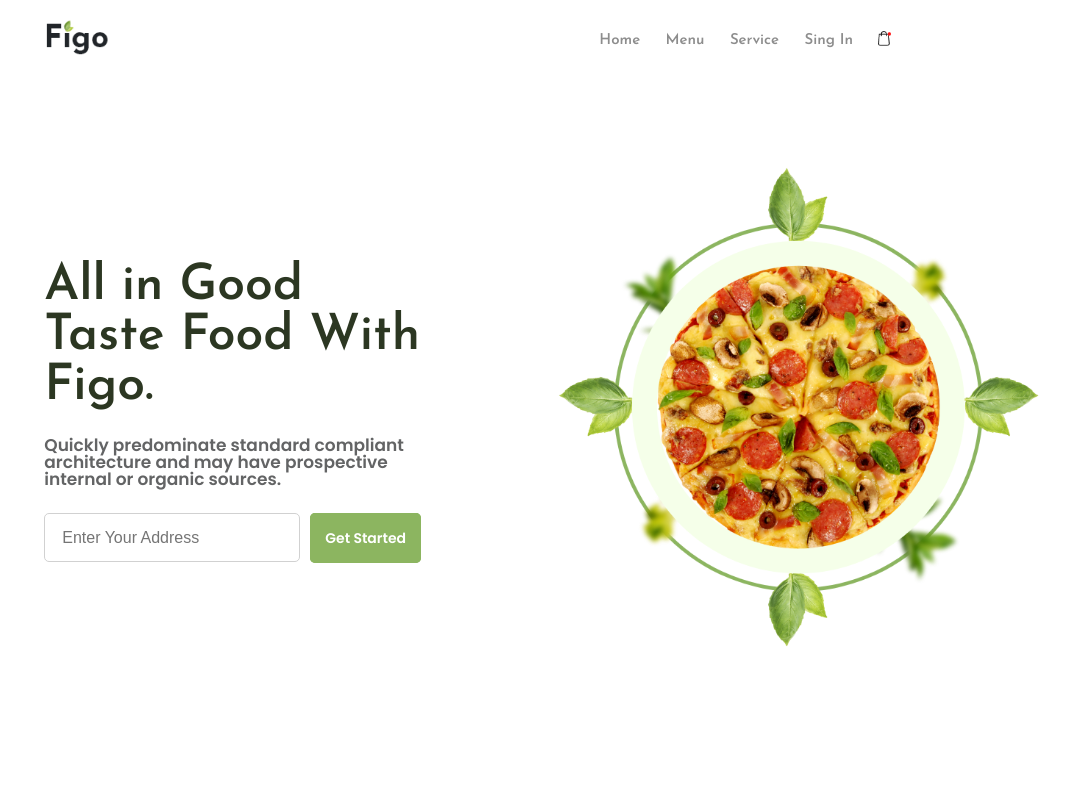
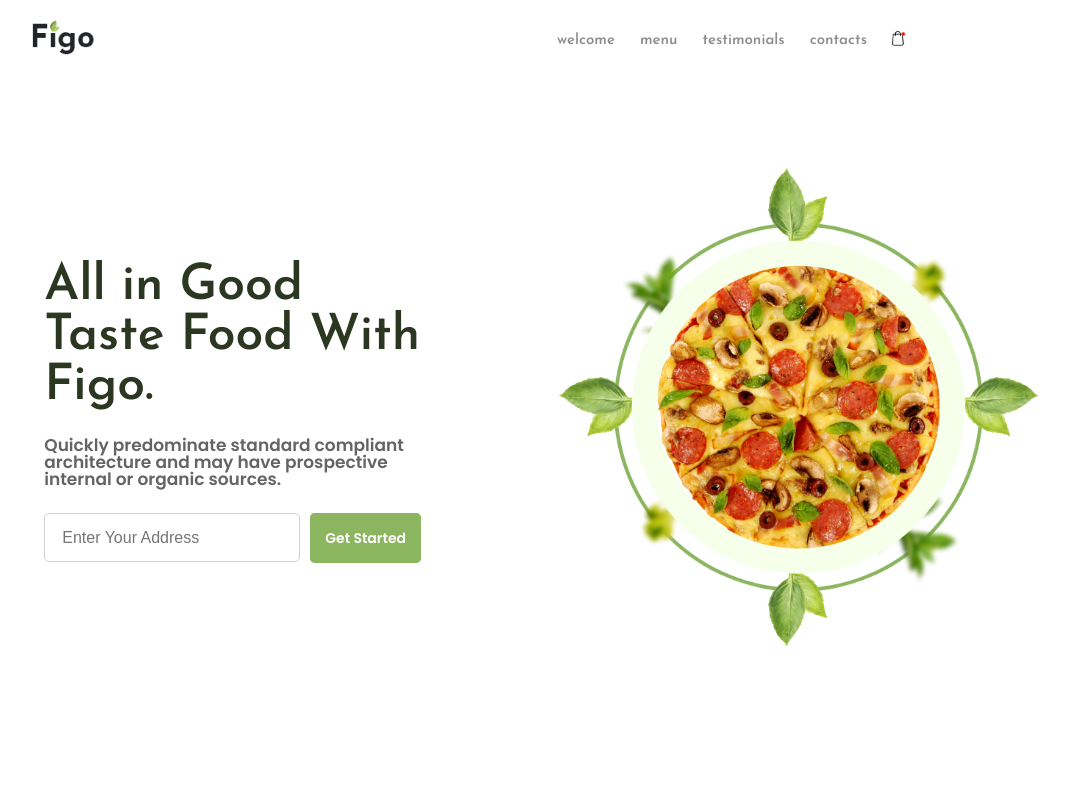
Before and after one commit to restaurant-figo/restaurant-figo.github.io, a plain HTML site: page index.html in a window 1280 px wide. Shown: the top 800 px of the page, without its empty margins (171-1240 px from the left). Drawn offline with Linux system fonts and the light colour scheme.

Commit message:
Add files via upload

```diff
--- a/index.html
+++ b/index.html
@@ -11,7 +11,7 @@
     <link rel="shortcut icon" href="./img/leaf.png" type="image/x-icon">
 </head>
 <body>
-    <header class="section-header">
+    <header class="section-header" id="home">
         <div class="section-header-wrapper">
             <div class="section-header-wrapper__navbar">
                 <div class="section-header-wrapper__navbar__logo"></div>
@@ -20,31 +20,31 @@
                         <div class="menu-hamburger__button"></div>
                         <div class="toggle-links">
                             <div class="toggle-links-link">
-                                <a href="#">Home</a>
+                                <a href="#welcome">welcome</a>
                             </div>
                             <div class="toggle-links-link">
-                                <a href="#">Menu</a>
+                                <a href="#menu">menu</a>
                             </div>
                             <div class="toggle-links-link">
-                                <a href="#">Service</a>
+                                <a href="#testimonials">testimonials</a>
                             </div>
                             <div class="toggle-links-link">
-                                <a href="#">Sing In</a>
+                                <a href="#footer">contacts</a>
                                 <div class="image_singin"></div>
                             </div>
                         </div>
                     </div>
                         <div class="section-header-wrapper__navbar__links__link">
-                            <a href="#">Home</a>
+                            <a href="#welcome">welcome</a>
                         </div>
                         <div class="section-header-wrapper__navbar__links__link">
-                            <a href="#">Menu</a>
+                            <a href="#menu">menu</a>
                         </div>
                         <div class="section-header-wrapper__navbar__links__link">
-                            <a href="#">Service</a>
+                            <a href="#testimonials">testimonials</a>
                         </div>
                         <div class="section-header-wrapper__navbar__links__link">
-                            <a href="#">Sing In</a>
+                            <a href="#footer">contacts</a>
                             <div class="image_singin"></div>
                         </div>
                     </div>
@@ -68,7 +68,7 @@
             </div>
         </div>
     </header>
-    <section class="section-story">
+    <section class="section-story" id="welcome">
         <div class="section-story-wrapper">
             <div class="section-story-wrapper__cooker">
                 <div class="section-story-wrapper__cooker__cook"></div>
@@ -136,7 +136,7 @@
             <div class="section-reason-wrapper__leaf"></div>
         </div>
     </section>
-    <section class="section-browse">
+    <section class="section-browse" id="menu">
         <div class="section-browse-wrapper">
             <div class="section-browse-wrapper__title">
                 <h3>Browse</h3>
@@ -243,7 +243,7 @@
             <div class="section-history-wrapper__leaves"></div>
         </div>
     </section>
-    <section class="section-testimonials">
+    <section class="section-testimonials" id="testimonials">
         <div class="section-testimonials-wrapper">
             <div class="section-testimonials-wrapper__title">
                 <h3>Testimonials</h3>
@@ -392,7 +392,7 @@
             <div class="section-subscription-wrapper__leaves"></div>
         </div>
     </section>
-    <footer class="section-footer">
+    <footer class="section-footer" id="footer">
         <div class="section-footer-wrapper">
             <div class="section-footer-wrapper__mint"></div>
             <div class="section-footer-wrapper__figo">
```
